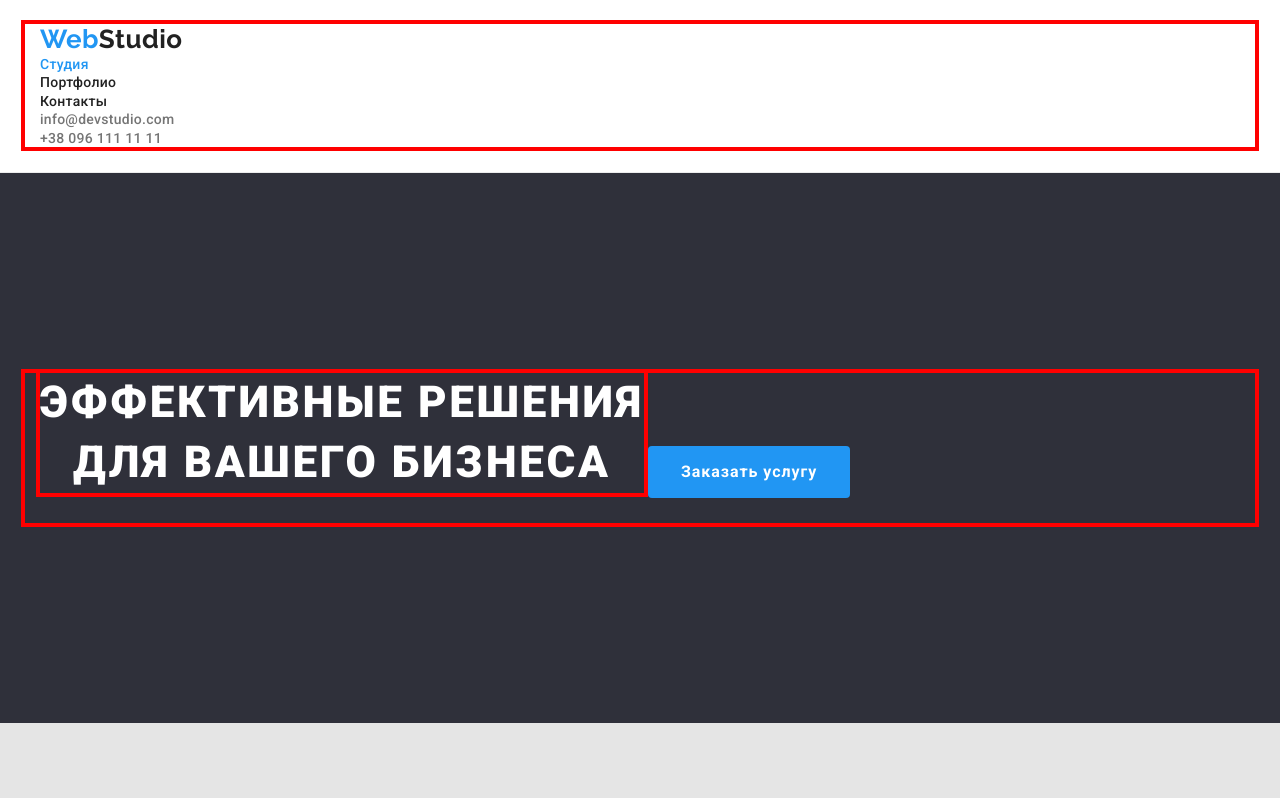
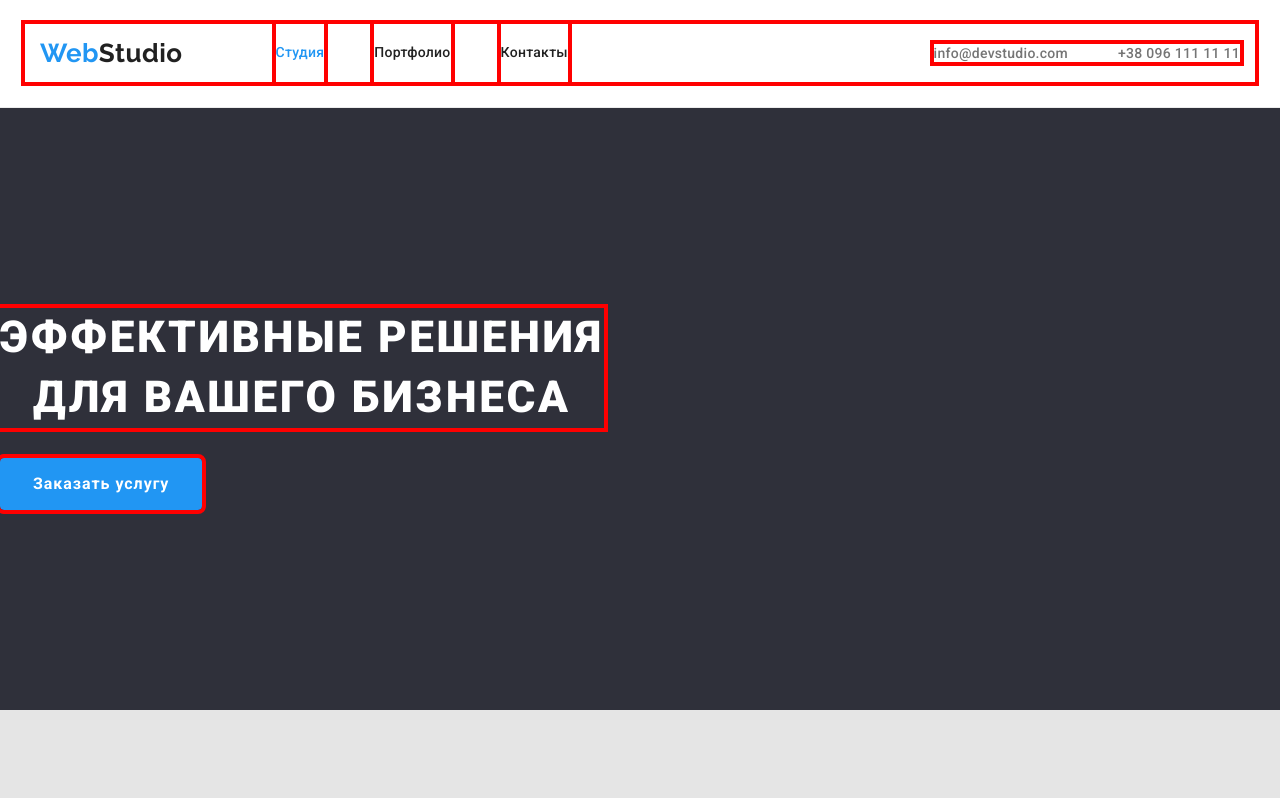
Before and after one commit to I-Alina/goit-markup-hw-03, a plain HTML site: page index.html in a window 1280 px wide. Shown: the top 798 px of the page. Drawn offline with nearby package versions, Linux system fonts and the light colour scheme.

Commit message:
Додає шапці flex

```diff
--- a/css/styles.css
+++ b/css/styles.css
@@ -18,6 +18,8 @@ body {
     letter-spacing: 0.03em;
     color: var(--header-color);
 }
+/*--------------UTILITIES-----------------*/
+
 p,
 h1,
 h2,
@@ -84,6 +86,10 @@ header {
     border-bottom: 1px solid #ECECEC;
     background-color: var(--local-color);
 }
+.general {
+    display: flex;
+    align-items: center;
+}
 /*-------------HEADER-LOGO-FOOTER-------*/
 .header-logo,
 .footer-logo {
@@ -92,6 +98,9 @@ header {
 }
 .footer span {
     color: var(--local-color);
+}
+.header-logo {
+    margin-right: 93px;
 }
 /*-------------HEADER-NAV-------------*/
 .header-nav a {
@@ -107,6 +116,20 @@ header {
 }
 .nav-link.current {
     color: var(--second-header-color);
+}
+.nav-list {
+    display: flex;
+}
+.nav-list li {
+    outline: 4px solid red;
+}
+.nav-list li:not(:last-child) {
+    margin-right: 50px;
+}
+.nav-link a {
+    display: block;
+    padding-top: 21px;
+    padding-bottom: 21px;
 }
 
 
@@ -135,6 +158,14 @@ header {
 .header-tel:focus {
     color: var(--second-header-color);
 }
+.header-list {
+    display: flex;
+    margin-left: auto;
+    outline: 4px solid red;
+}
+.header-list .item + .item {
+    margin-left: 50px;
+}
 /*-------------MAIN-TITLE-------------*/
 .title-title {
         display: inline-block;
@@ -154,7 +185,7 @@ header {
     background-color: #2F303A;
 }
 .title-btn {
-    display: inline-block;
+    display: block;
     font-family: inherit;
     font-weight: 700;
     font-size: 16px;
@@ -166,7 +197,8 @@ header {
     padding: 10px 32px;
     border-radius: 4px;
     color: var(--local-color);
-    background-color: var(--second-header-color)
+    background-color: var(--second-header-color);
+    outline: 4px solid red;
 }
 .title-btn:hover,
 .title-btn:focus {
@@ -188,6 +220,9 @@ header {
     font-weight: 400;
     font-size: 14px;
     line-height: 1.71;
+}
+.text-list {
+    display: flex;
 }
 /*-------------MAIN-IMG-------------*/
 .img {
--- a/index.html
+++ b/index.html
@@ -14,11 +14,11 @@
 </head>
 <body>
     <header class="header">
-        <div class="container">
+        <div class="container general">
         <a href="/" class="header-logo logo">Web<span>Studio</span></a>
         <nav class="header-nav">
            <ul class="nav-list list">
-            <li>
+            <li class="nav-link">
                 <a class="nav-link current" href="./index.html">Студия</a>
             </li>
             <li class="nav-link">
@@ -30,10 +30,10 @@
         </ul>
         </nav>
         <ul class="header-list">
-            <li>
+            <li class="item">
                 <a href="mailto:info@devstudio.com" class="header-mail link">info@devstudio.com</a>
             </li>
-            <li>
+            <li class="item">
                 <a href="tel:+380961111111" class="header-tel link">+38 096 111 11 11</a>
             </li>
         </ul>
@@ -41,10 +41,8 @@
     </header>
     <main>
         <section class="title">
-            <div class="container">
             <h1 class="title-title">Эффективные решения <br/> для вашего бизнеса</h1>
             <button type="button" class="title-btn">Заказать услугу</button>
-            </div>
         </section>
         <section class="text">
             <div class="container">
```
